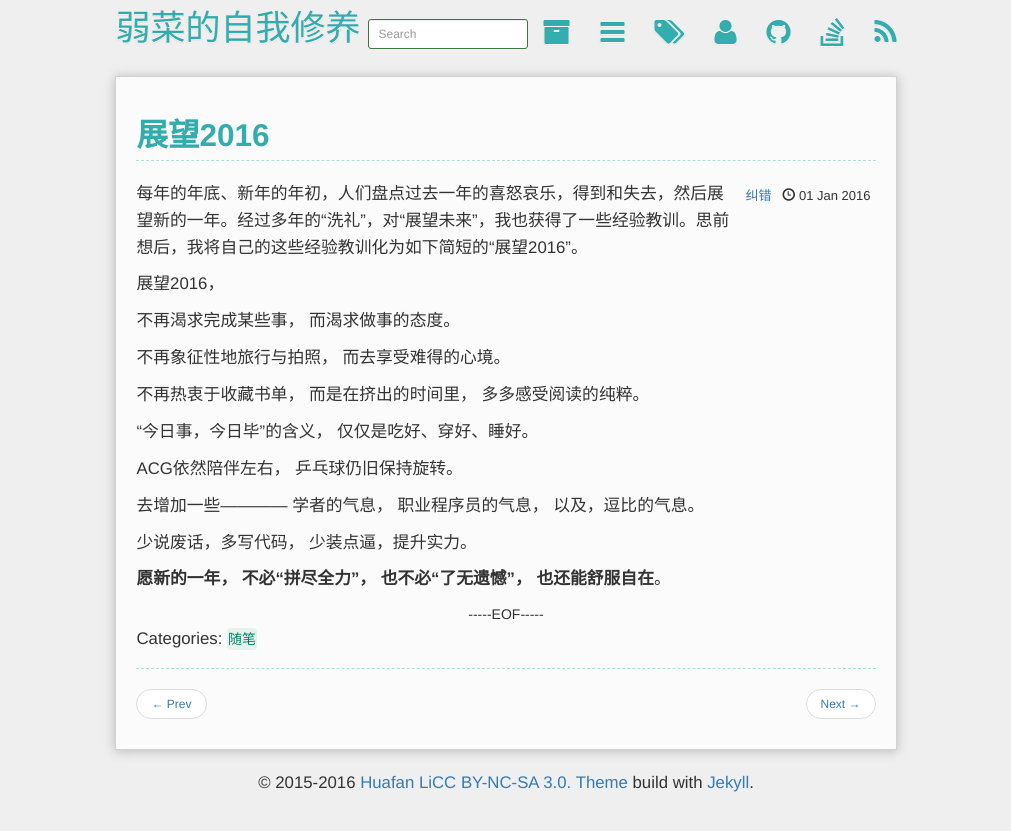
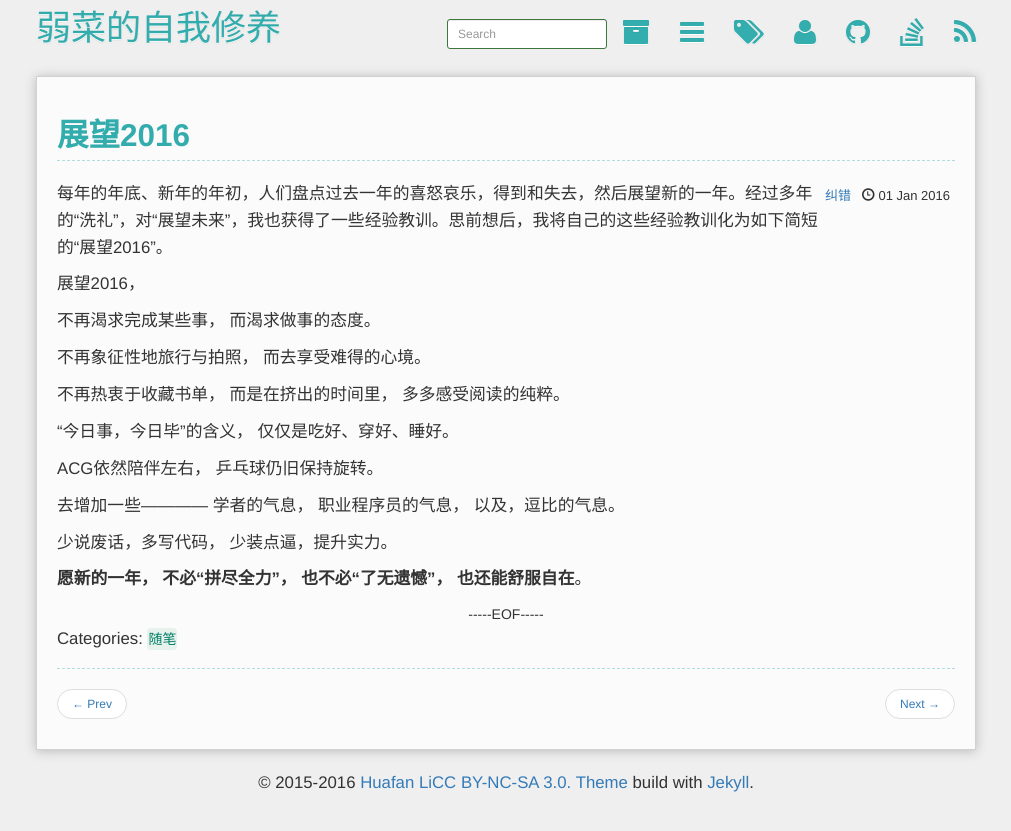
Before and after one commit to mioopoi/mioopoi.github.io, a Jekyll site: the page built from _posts/随笔/2016-01-01-zhan-wang-2016.md, in a window 1280 px wide. Shown: the top 831 px of the page, without its empty margins (134-1145 px from the left). Built offline with Jekyll 4.4.1, drawn with Linux system fonts in a browser that asks for light colours; Markdown is read by kramdown in place of the engine named in the settings.

Commit message:
change css style

```diff
--- a/_layouts/post.html
+++ b/_layouts/post.html
@@ -2,7 +2,7 @@
 layout: default
 ---
 
-<div class="col-sm-10 col-md-12">
+<div class="col-md-12">
   <article class="news-item">
     <h1  class="news-item"> {{ page.title }}</h1>
     <div class="post-date">
--- a/assets/css/style.css
+++ b/assets/css/style.css
@@ -5,9 +5,16 @@ body {
   background-color:rgba(204,204,204,0.3);
 }
 
-.container {
+/*.container {
 	padding:0 5px;
 	width:61.8%;
+}
+*/
+
+@media (min-width: 1200px) {
+  .container {
+    width: 970px;
+  }
 }
 
 :hover,:focus {
```
